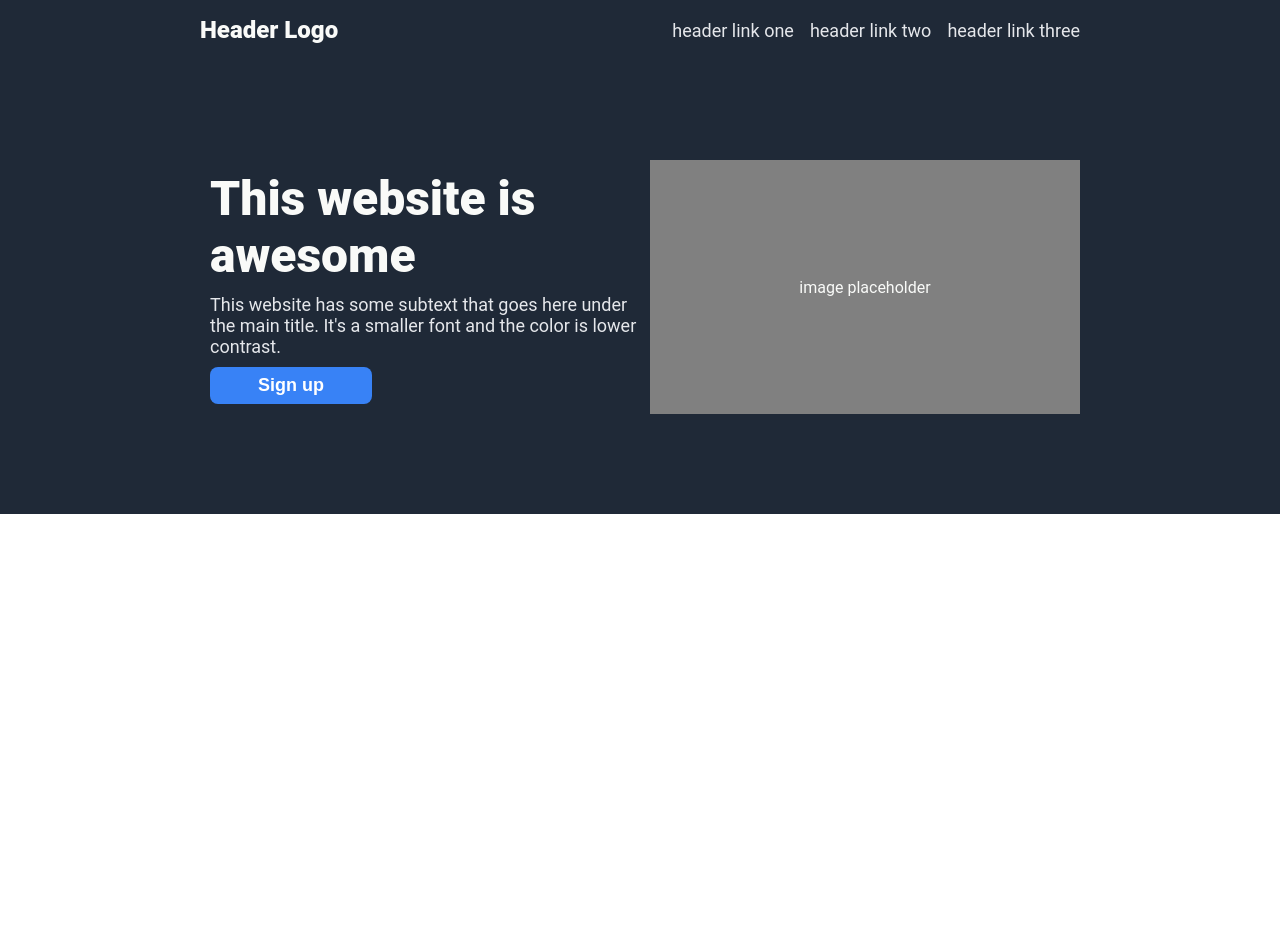
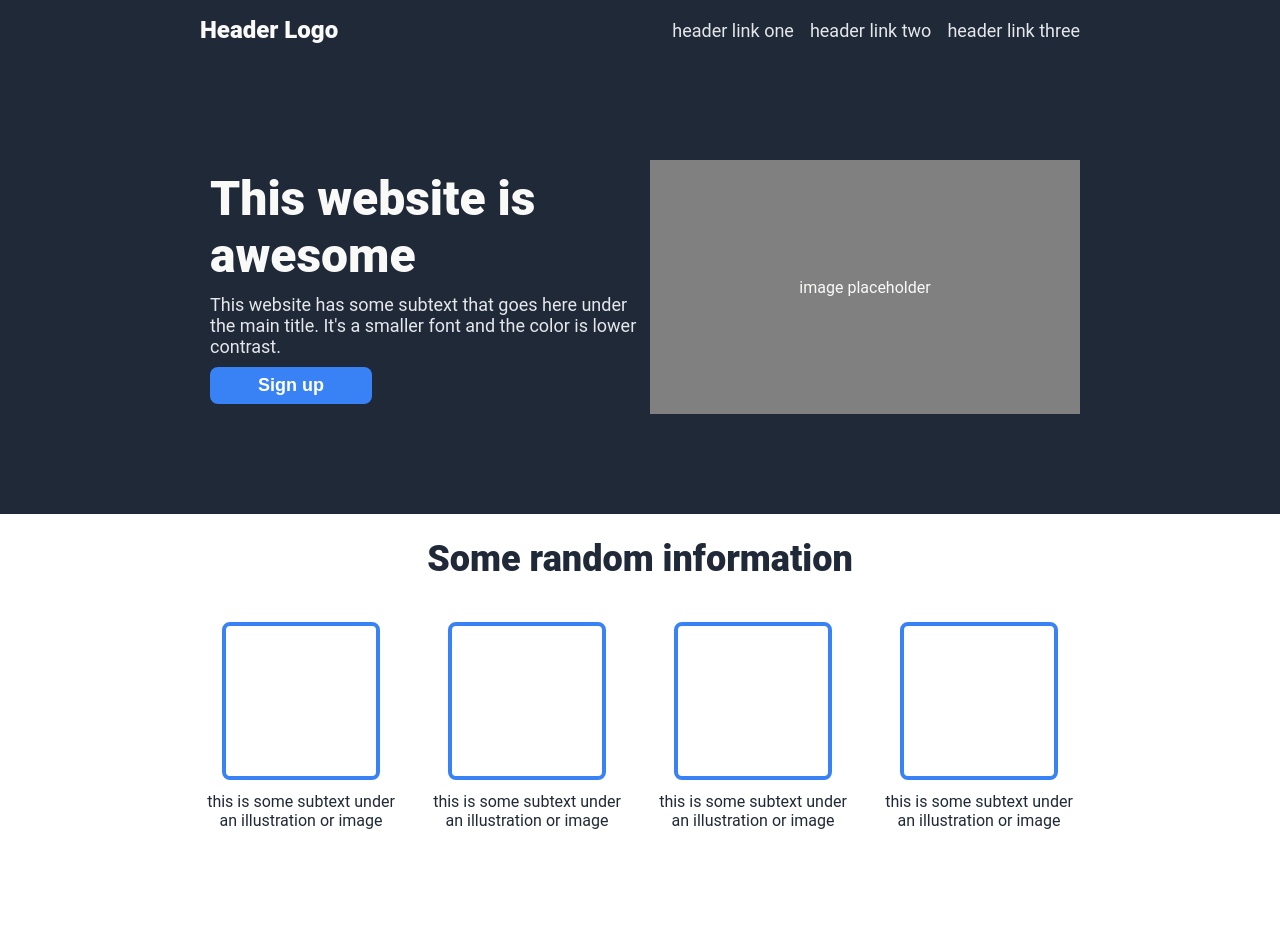
Before and after one commit to JSE955/landing-page, a plain HTML site: page index.html in a window 1280 px wide. Before the commit the page ends 800 px from the top, so only its background shows below. Drawn offline with Linux system fonts and the light colour scheme.

Commit message:
Add information section

```diff
--- a/index.html
+++ b/index.html
@@ -30,7 +30,27 @@
         </div>
         <div class="hero-placeholder">image placeholder</div>
     </div>
-
+    <div class="info-section">
+        <div class="info-heading">Some random information</div>
+        <div class="info-row">
+            <div class="info-block">
+                <div class="info-image"></div>
+                <div class="subtext">this is some subtext under an illustration or image</div>
+            </div>
+            <div class="info-block">
+                <div class="info-image"></div>
+                <div class="subtext">this is some subtext under an illustration or image</div>
+            </div>
+            <div class="info-block">
+                <div class="info-image"></div>
+                <div class="subtext">this is some subtext under an illustration or image</div>
+            </div>
+            <div class="info-block">
+                <div class="info-image"></div>
+                <div class="subtext">this is some subtext under an illustration or image</div>
+            </div>
+        </div>
+    </div>
 </body>
 
 </html>
--- a/styles.css
+++ b/styles.css
@@ -77,3 +77,41 @@ button {
     font-size: 18px;
     font-weight: bold;
 }
+
+.info-heading {
+    font-size: 36px;
+    font-weight: 900;
+    color: #1F2937;
+    margin-bottom: 42px;
+}
+
+.info-section {
+    display: flex;
+    flex-direction: column;
+    align-items: center;
+    padding: 24px 200px 100px 200px;
+}
+
+.info-row {
+    display: flex;
+    gap: 24px;
+}
+
+.info-block {
+    display: flex;
+    flex-direction: column;
+    align-items: center;
+    gap: 12px;
+}
+
+.info-image {
+    border: 4px solid #3882F6;
+    border-radius: 8px;
+    height: 150px;
+    width: 150px;
+}
+
+.subtext {
+    color: #1F2937;
+    text-align: center;
+}
```
